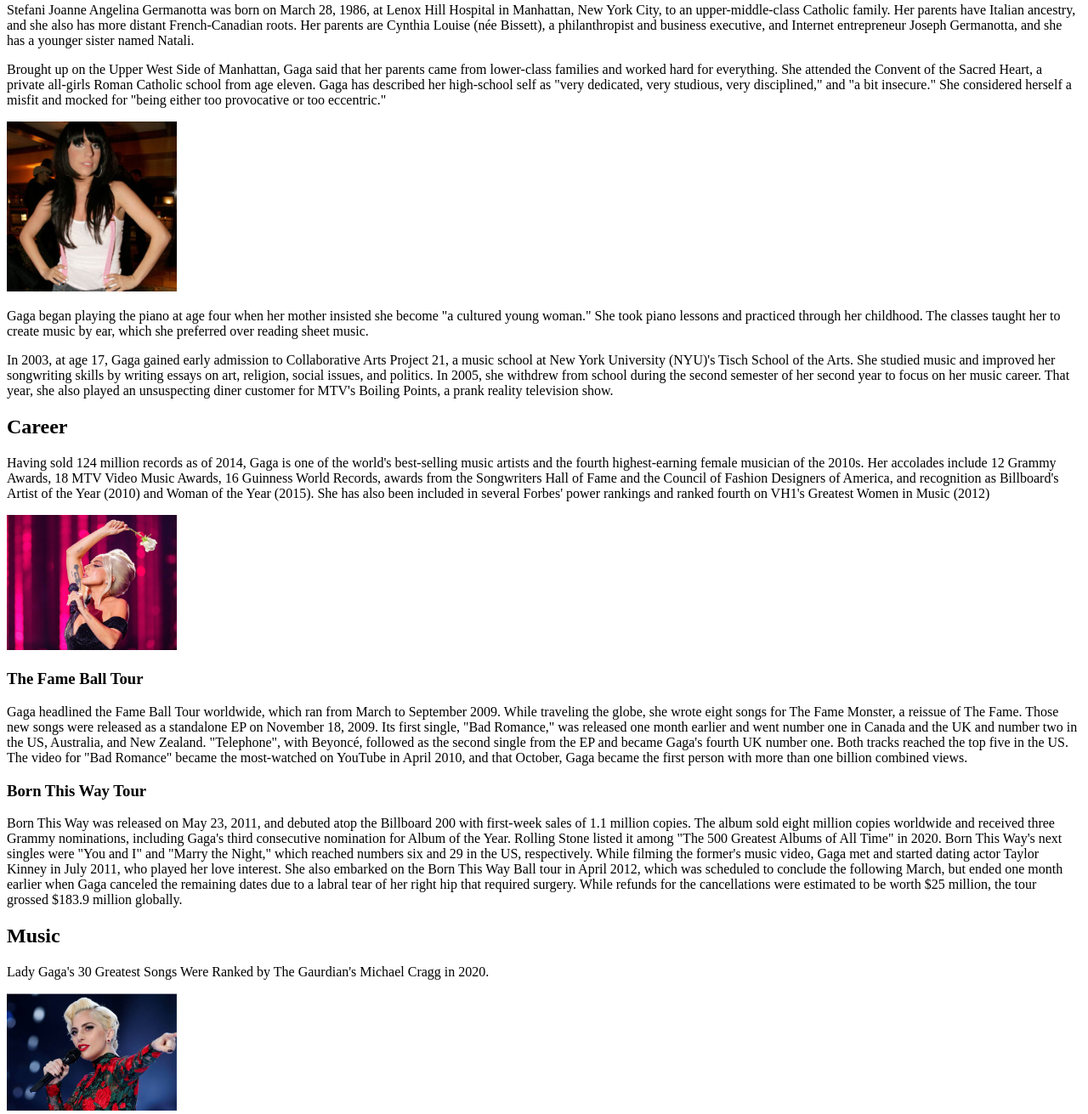
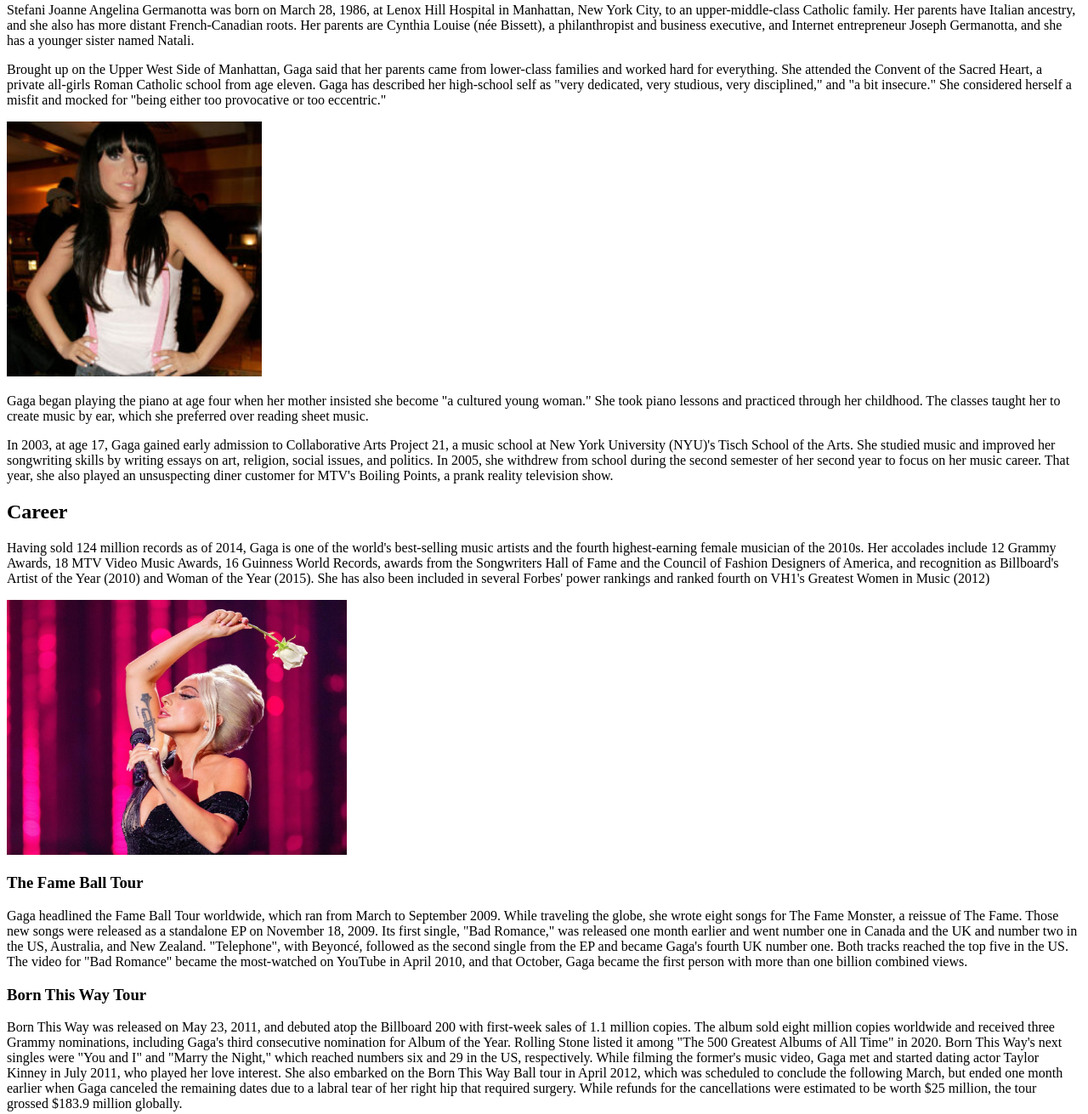
Before and after one commit to ElizabethWitengier/-m3-hw3-Witengier-Elizabeth, a plain HTML site: page index.html in a window 1280 px wide. Shown: the part 155-1466 px from the top of the page at 85% size. Drawn offline with Linux system fonts and the light colour scheme.

Commit message:
index.html

```diff
--- a/index.html
+++ b/index.html
@@ -29,7 +29,7 @@
         <p>
             Brought up on the Upper West Side of Manhattan, Gaga said that her parents came from lower-class families and worked hard for everything. She attended the Convent of the Sacred Heart, a private all-girls Roman Catholic school from age eleven. Gaga has described her high-school self as "very dedicated, very studious, very disciplined," and "a bit insecure." She considered herself a misfit and mocked for "being either too provocative or too eccentric."</p>
 
-            <img src="images/lady gaga young photo.jpeg" alt="Teenage Lady Gaga with long black hair and hands on her hips" width="200">
+            <img src="images/lady gaga young photo.jpeg" alt="Teenage Lady Gaga with long black hair and hands on her hips" width="300" height="300">
         <p>
             Gaga began playing the piano at age four when her mother insisted she become "a cultured young woman." She took piano lessons and practiced through her childhood. The classes taught her to create music by ear, which she preferred over reading sheet music.</p>
 
@@ -43,7 +43,7 @@
         <p>
             Having sold 124 million records as of 2014, Gaga is one of the world's best-selling music artists and the fourth highest-earning female musician of the 2010s. Her accolades include 12 Grammy Awards, 18 MTV Video Music Awards, 16 Guinness World Records, awards from the Songwriters Hall of Fame and the Council of Fashion Designers of America, and recognition as Billboard's Artist of the Year (2010) and Woman of the Year (2015). She has also been included in several Forbes' power rankings and ranked fourth on VH1's Greatest Women in Music (2012)</p>
 
-            <img src="images/lady gaga performing.jpeg" alt="Lady Gaga performing in black dressing extending her arm while holding a rose" width="200">
+            <img src="images/lady gaga performing.jpeg" alt="Lady Gaga performing in black dressing extending her arm while holding a rose" width="400" height="300">
 
             <h3>The Fame Ball Tour</h3>
             <p>
@@ -60,7 +60,7 @@
         <p>
             Lady Gaga's 30 Greatest Songs Were Ranked by The Gaurdian's Michael Cragg in 2020.</p>
 
-            <img src="images/lady gaga photo.png" alt="Lady Gaga performing in gown with red roses singing into a microphone" width="200">
+            <img src="images/lady gaga photo.png" alt="Lady Gaga performing in gown with red roses singing into a microphone" width="400" height="300">
 
             <aside>
             <h3>Top 5 Songs</h3>
```
